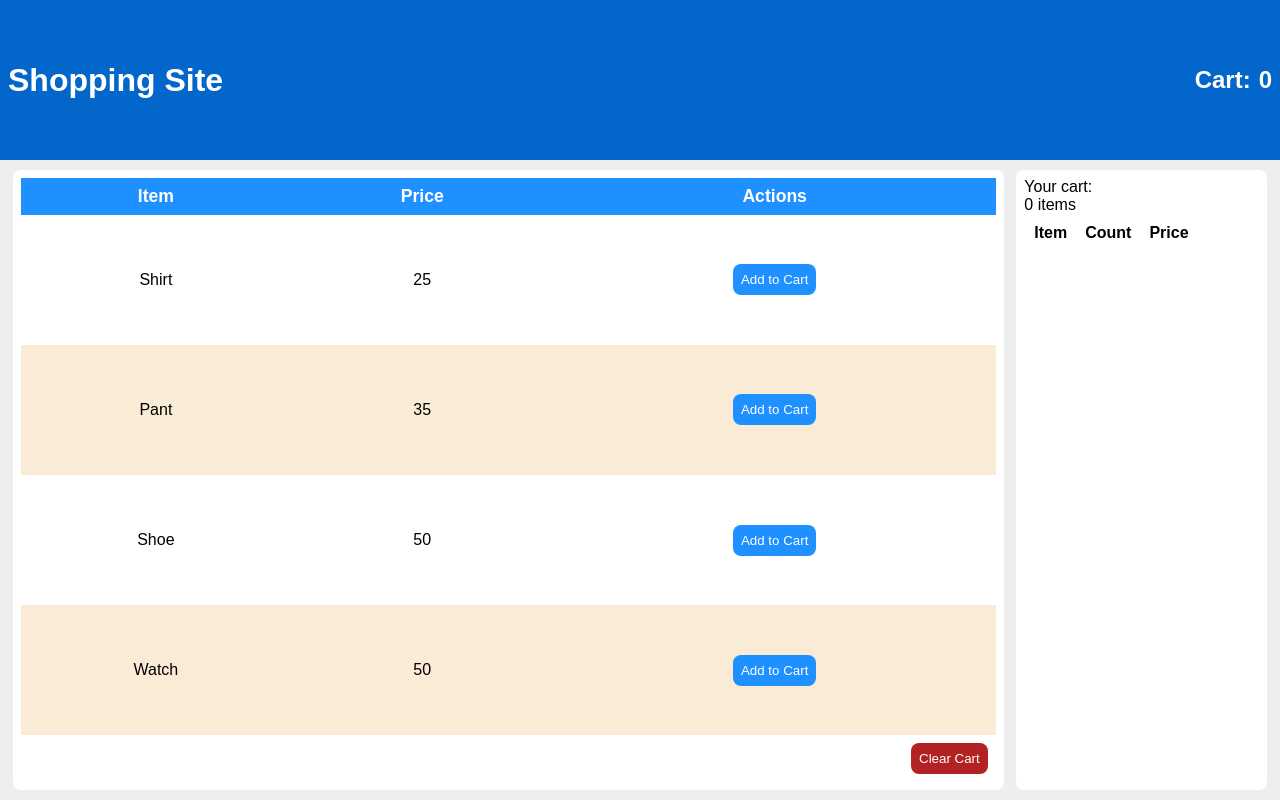
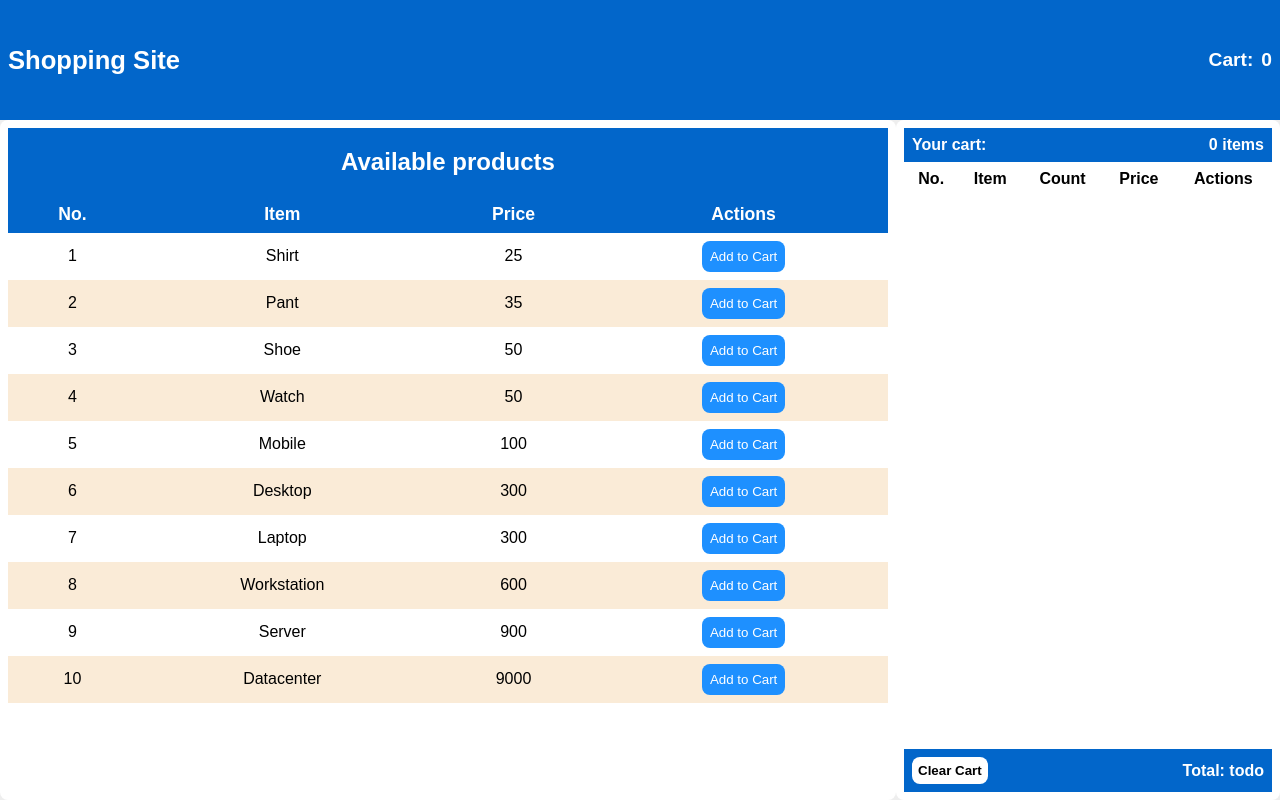
Before and after one commit to adithya-s-sekhar/shopping-cart, a React (Vite) app: page / in a window 1280 px wide. Built offline with nearby package versions, Linux system fonts and the light colour scheme.

Commit message:
Too many changes

```diff
--- a/src/App.css
+++ b/src/App.css
@@ -1,6 +1,6 @@
 .app{
   display: grid;
-  grid-template-rows: 20vh 80vh;
+  grid-template-rows: 15vh 85vh;
   grid-template-areas:
     "header"
     "body"
--- a/src/components/Body/Body.css
+++ b/src/components/Body/Body.css
@@ -1,29 +1,25 @@
 .body{
     grid-area: body;
     display: grid;
-    grid-template-columns: 79% 20%;
+    grid-template-columns: 70% 30%;
     grid-template-areas:
     "main sidebar"
     ;
     align-items: center;
-    gap: 1%;
     background-color: #eee;
-    padding: 0 1%;
 }
 
 .body > div{
     background-color: #fff;
-    height: 97%;
+    height: 100%;
     border-radius: 8px;
     padding: 8px;
 }
 
 .main{
-    display: flex;
-    align-items: center;
-    justify-content: center;
+    overflow-y: scroll;
 }
 
 .sidebar{
-
+    overflow-y: scroll;
 }
--- /dev/null
+++ b/src/components/CartList/CartItem/CartItem.css
@@ -0,0 +1,8 @@
+.cart-item:nth-of-type(even){
+    background-color: #f0f0f0;
+}
+
+.cart-item{
+    padding: 8px;
+    text-align: center;
+}
--- /dev/null
+++ b/src/components/CartList/CartItem/CartItem.jsx
@@ -0,0 +1,27 @@
+import { useSelector } from "react-redux";
+import "./CartItem.css";
+
+const CartItem = ({product, index}) => {
+
+    return (
+        <tr className="cart-item">
+            <td>
+                {index}
+            </td>
+            <td>
+                {product.name}
+            </td>
+            <td>
+                todo
+            </td>
+            <td>
+                {product.price}
+            </td>
+            <td>
+                todo
+            </td>
+        </tr>
+     );
+}
+
+export default CartItem;
--- a/src/components/CartList/CartList.css
+++ b/src/components/CartList/CartList.css
@@ -0,0 +1,46 @@
+.cart-list{
+    display: flex;
+    flex-direction: column;
+    height: 100%;
+}
+
+.cart-list-header{
+    display: flex;
+    justify-content: space-between;
+    background-color: rgb(2, 102, 202);;
+    color: #fff;
+    padding: 8px;
+    font-weight: bold;
+}
+
+.cart-list-body{
+    overflow-y: scroll;
+    height: 100%;
+}
+
+.cart-list-body table{
+    border-spacing: 0;
+    text-align: center;
+    width: 100%;
+    height: auto;
+}
+
+.clear-cart-button{
+    border: 0;
+    background-color: #fff;
+    color: #000;
+    font-weight: bold;
+    padding: 6px;
+    border-radius: 8px;
+    cursor: pointer;
+}
+
+.cart-list-footer{
+    background-color: rgb(2, 102, 202);;
+    color: #fff;
+    padding: 8px;
+    font-weight: bold;
+    display: flex;
+    justify-content: space-between;
+    align-items: center;
+}
--- a/src/components/CartList/CartList.jsx
+++ b/src/components/CartList/CartList.jsx
@@ -1,8 +1,16 @@
 import { useSelector } from "react-redux";
 import "./CartList.css";
+import CartItem from "./CartItem/CartItem";
+import { useDispatch } from "react-redux";
+import { clearCart } from "../../redux/slices/cartSlice";
 
 const CartList = ({children}) => {
     const cartProducts = useSelector((store) => store.cart.products);
+    const dispatch = useDispatch();
+
+    const handleClick = () => {
+        dispatch(clearCart());
+    }
 
     return (
         <div className="cart-list">
@@ -15,21 +23,31 @@ const CartList = ({children}) => {
                 </div>
             </div>
             <div className="cart-list-body">
-                <table>
+            <table className="cart-list-body">
                     <thead>
                         <tr>
+                            <th>No. </th>
                             <th>Item</th>
                             <th>Count</th>
                             <th>Price</th>
+                            <th>Actions</th>
                         </tr>
                     </thead>
                     <tbody>
                         {
-
+                           cartProducts.map((product,index )=> <CartItem product = {product} index = {index+1} />)
                         }
                     </tbody>
                 </table>
             </div>
+                <div className="cart-list-footer">
+                    <div className="cart-list-footer-button">
+                        <button className="clear-cart-button" onClick={handleClick}>Clear Cart</button>
+                    </div>
+                    <div className="cart-list-footer-total">
+                        Total: todo
+                    </div>
+                </div>
         </div>
      );
 }
--- a/src/components/Header/Header.css
+++ b/src/components/Header/Header.css
@@ -8,6 +8,10 @@
     align-items: center;
 }
 
+.header-logo,.header-cart{
+    font-size: .8rem;
+}
+
 .header-cart{
     display: flex;
     justify-content: center;
--- a/src/components/ProductList/ProductItem/ProductItem.css
+++ b/src/components/ProductList/ProductItem/ProductItem.css
@@ -5,6 +5,7 @@
 .product-item{
     padding: 8px;
     text-align: center;
+    /* height: 50px; */
 }
 
 .product-item button{
--- a/src/components/ProductList/ProductItem/ProductItem.jsx
+++ b/src/components/ProductList/ProductItem/ProductItem.jsx
@@ -11,6 +11,7 @@ const ProductItem = ({product}) => {
 
     return (
         <tr className="product-item">
+            <td>{product.id}</td>
             <td>{product.name}</td>
             <td>{product.price}</td>
             <td><button onClick={() => handleClick(product)}>Add to Cart</button></td>
--- a/src/components/ProductList/ProductList.css
+++ b/src/components/ProductList/ProductList.css
@@ -1,26 +1,32 @@
 .product-list{
-    border-spacing: 0;
-    width: 100%;
-    height: 100%;
+    display: flex;
+    flex-direction: column;
 }
 
 .product-list-header{
-    background-color: dodgerblue;
+    background-color: rgb(2, 102, 202);
+    color: #fff;
+    text-align: center;
+}
+
+.product-table{
+    border-spacing: 0;
+    width: 100%;
+    height: auto;
+}
+
+.product-table-header{
+    background-color: rgb(2, 102, 202);
     color: #fff;
     font-size: 1.1rem;
     font-weight: bold;
     padding: 8px;
 }
 
+/* .product-table tbody{
+    overflow-y: scroll;
+} */
+
 th, td{
     padding: 8px;
 }
-
-tfoot button{
-    border: 0;
-    background-color: firebrick;
-    color: #fff;
-    padding: 8px;
-    border-radius: 8px;
-    cursor: pointer;
-}
--- a/src/components/ProductList/ProductList.jsx
+++ b/src/components/ProductList/ProductList.jsx
@@ -1,18 +1,17 @@
-import { useDispatch } from "react-redux";
 import "./ProductList.css";
-import { clearCart } from "../../redux/slices/cartSlice";
 
 const ProductList = ({children}) => {
-    const dispatch = useDispatch();
-
-    const handleClick = () => {
-        dispatch(clearCart());
-    }
 
     return (
-        <table className="product-list">
+        <div className="product-list">
+            <div className="product-list-header">
+                <h2>Available products</h2>
+            </div>
+            <div className="product-list-body">
+            <table className="product-table">
             <thead>
-                <tr className="product-list-header">
+                <tr className="product-table-header">
+                    <th>No. </th>
                     <th>Item</th>
                     <th>Price</th>
                     <th>Actions</th>
@@ -21,12 +20,10 @@ const ProductList = ({children}) => {
             <tbody>
                 {children}
             </tbody>
-            <tfoot>
-                <tr>
-                    <td colSpan={3} align="right"><button onClick={handleClick}>Clear Cart</button></td>
-                </tr>
-            </tfoot>
         </table>
+            </div>
+        </div>
+
      );
 }
 
--- a/src/products.js
+++ b/src/products.js
@@ -18,5 +18,37 @@ export const products = [
         id: 4,
         name: "Watch",
         price: 50
+    },
+    {
+        id: 5,
+        name: "Mobile",
+        price: 100
+    },
+    {
+        id: 6,
+        name: "Desktop",
+        price: 300
+    },
+    ,
+    {
+        id: 7,
+        name: "Laptop",
+        price: 300
+    },
+    ,
+    {
+        id: 8,
+        name: "Workstation",
+        price: 600
+    },
+    {
+        id: 9,
+        name: "Server",
+        price: 900
+    },
+    {
+        id: 10,
+        name: "Datacenter",
+        price: 9000
     }
 ]
```
